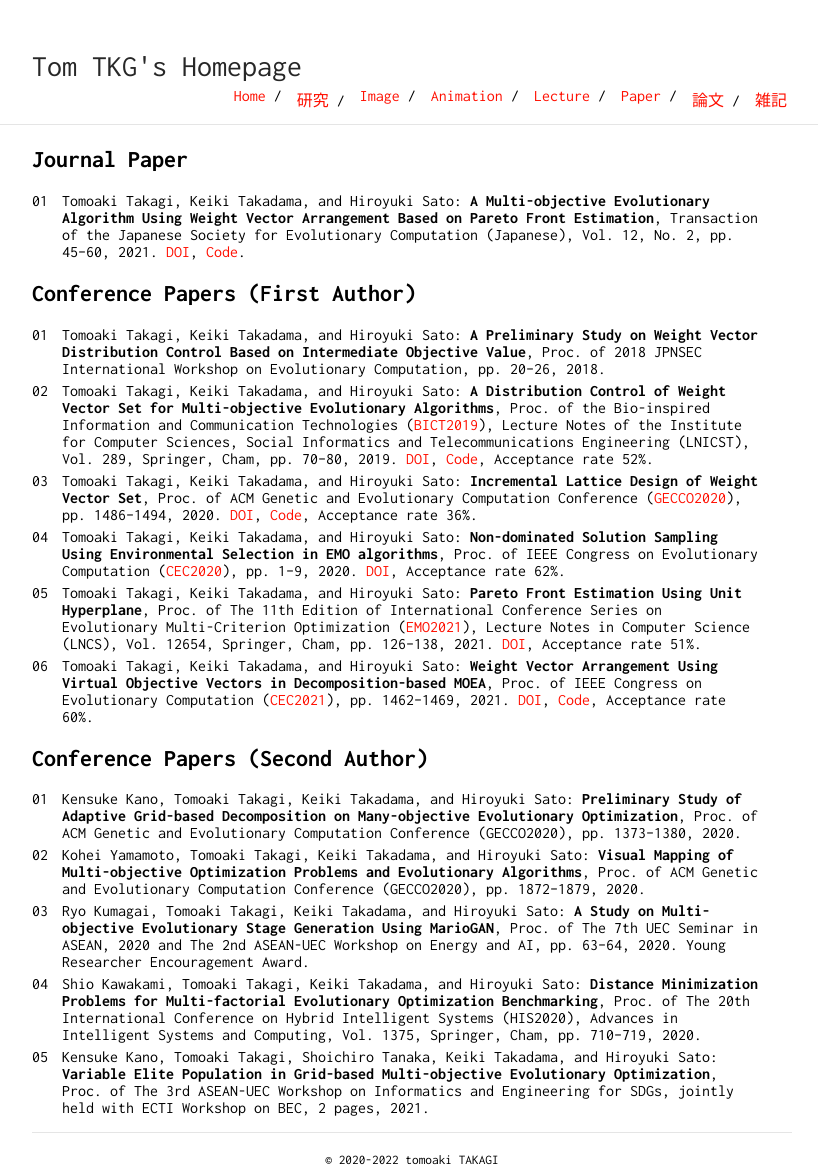
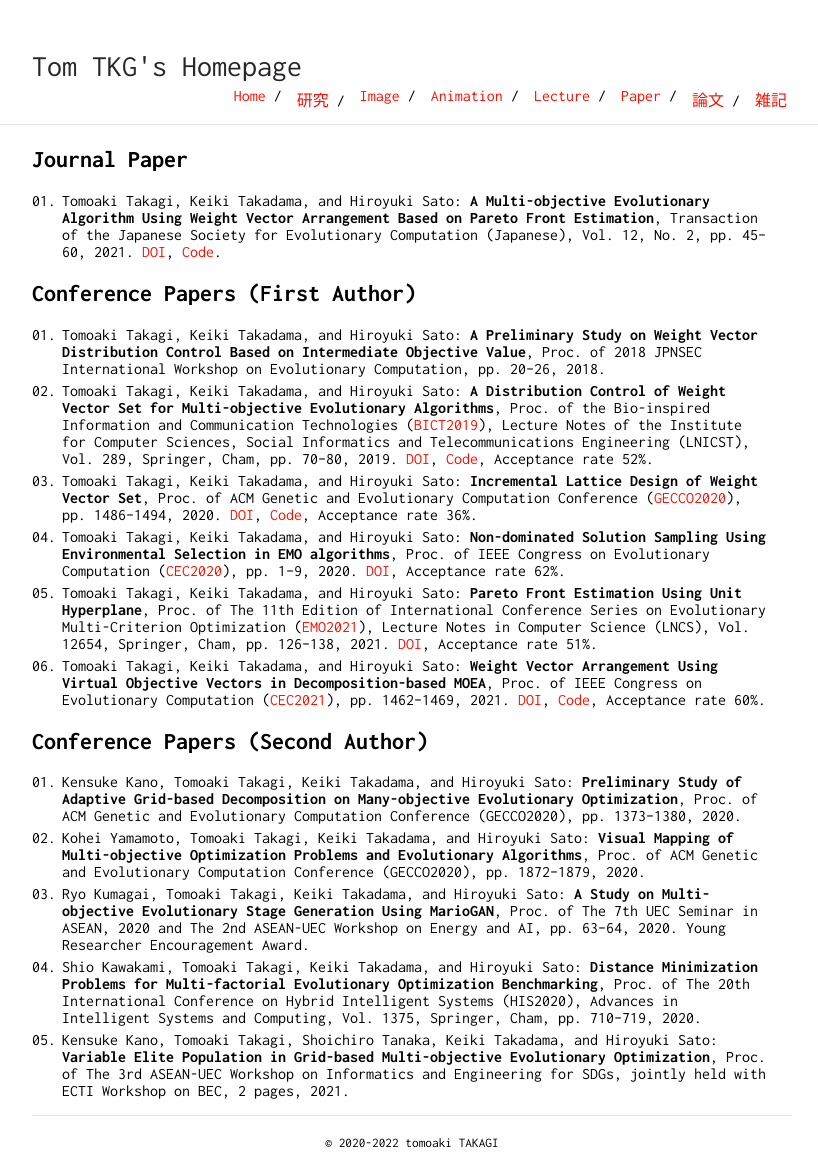
Before and after one commit to tomtkg/tomtkg.github.io, a Jekyll site: the page built from paper.md, in a window 1280 px wide. Shown: the whole page, without its empty margins (228-1046 px from the left). Built offline with Jekyll 4.4.1, drawn with Linux system fonts in a browser that asks for light colours.

Commit message:
Update typography.scss

```diff
--- a/_sass/typography.scss
+++ b/_sass/typography.scss
@@ -18,13 +18,13 @@
         margin: 5px 0 5px 0;
     }
     ul {
-        padding: 0 20px 0 20px;;
+        padding: 0 20px 0 20px;
     }
     ol {
-        padding: 0 30px 0 30px;
+        padding: 0 20px 0 30px;
     }
     ol > li:before {
-        content: counter(list, decimal-leading-zero);
+        content: counter(list, decimal-leading-zero) ".";
         counter-increment: list;
         position: absolute;
         left: -30px;
```
